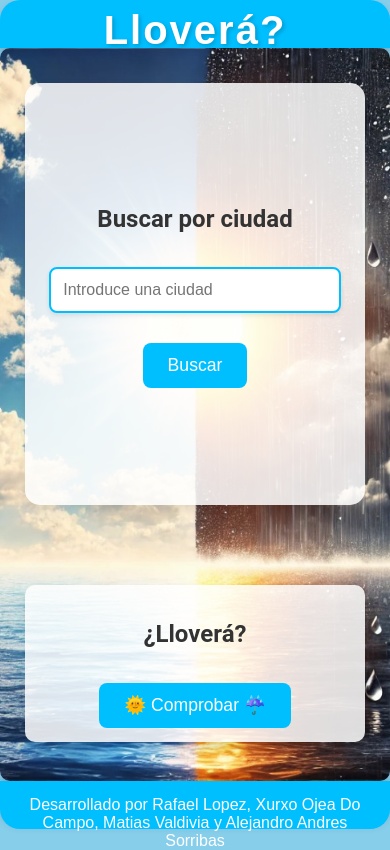
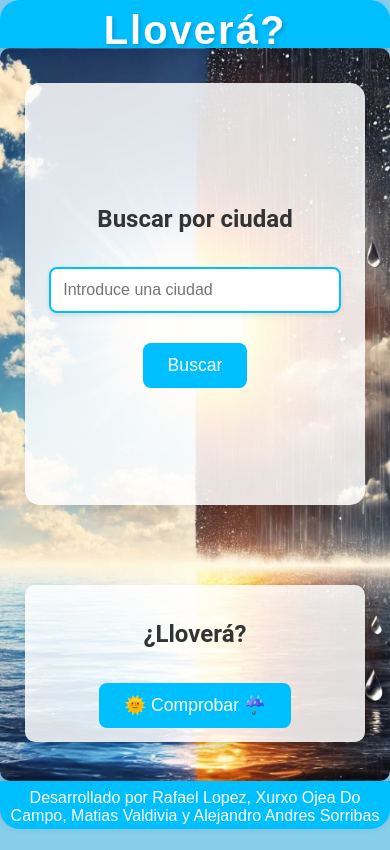
Before and after one commit to RafVianney/Llovera, a plain HTML site: page index.html in a window 390 px wide. Drawn offline with Linux system fonts and the light colour scheme.

Commit message:
imagen de fonto arreglada

```diff
--- a/css/estilo.css
+++ b/css/estilo.css
@@ -71,9 +71,13 @@ footer {
   background-color: rgba(0, 191, 255, 1);
   color: rgba(255, 255, 255, 1);
   text-align: center;
-  padding: 15px;
+  padding: 10px;
   border-radius: 0 0 20px 20px;
+  height: 100%;
   box-shadow: 0 -4px 10px rgba(0, 0, 0, 0.2);
+  box-sizing: border-box;
+  font-size: 0.9rem;
+  overflow-wrap: break-word;
 }
 
 footer p {
@@ -98,7 +102,7 @@ footer p {
 }
 
 .sinresultado, .conresultado {
-  background-image: url('/img/fondo.jpg');
+  background-image: url('../img/fondo.jpg');
   background-size: cover;
   background-position: center;
   background-repeat: no-repeat;
@@ -243,4 +247,9 @@ button:hover {
     grid-template-columns: 1fr;
     grid-template-rows: auto auto 1fr;
   }
+  footer {
+    font-size: 0.75rem; /* Reduce el texto aún más en móviles */
+    padding: 8px;
+
+  }
 }
```
